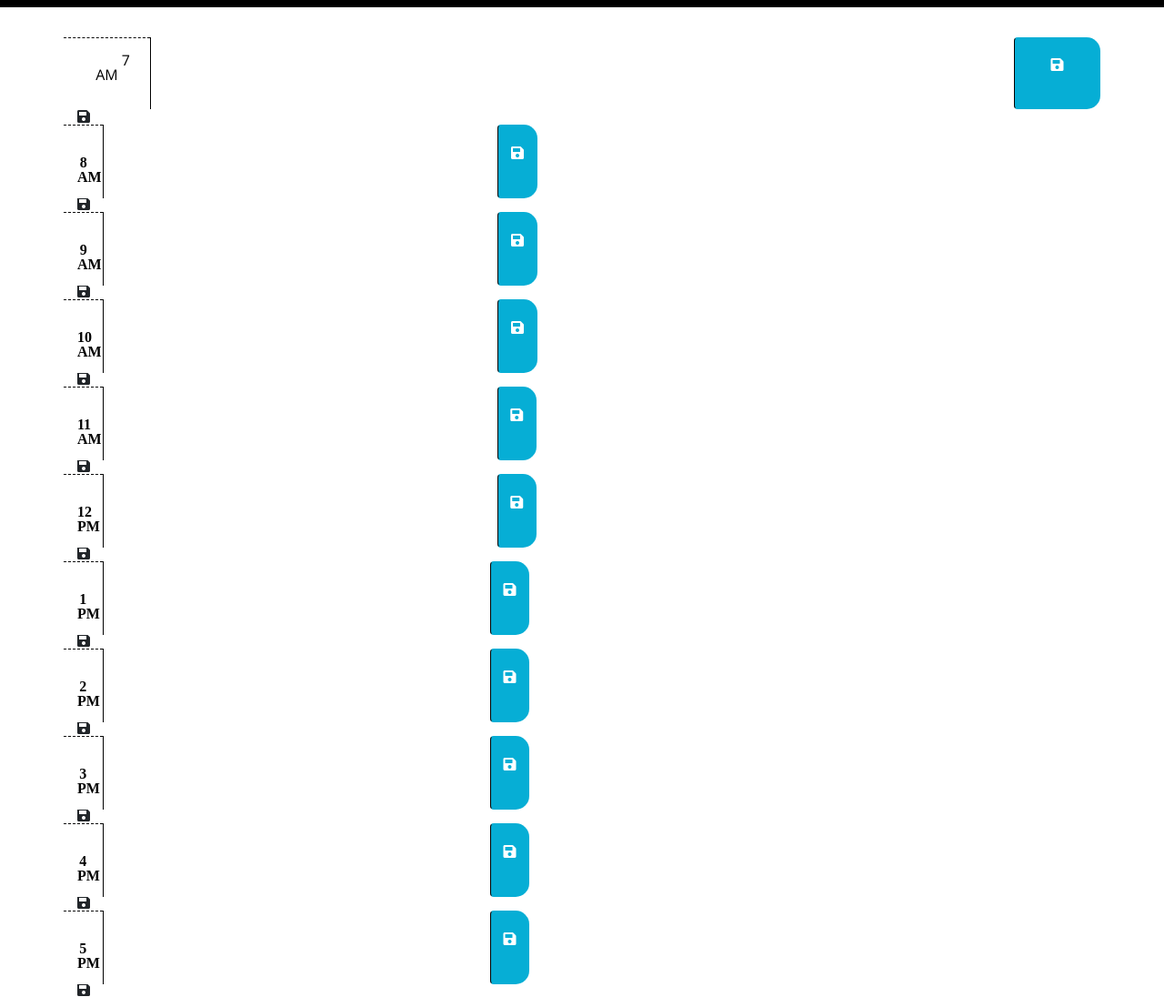
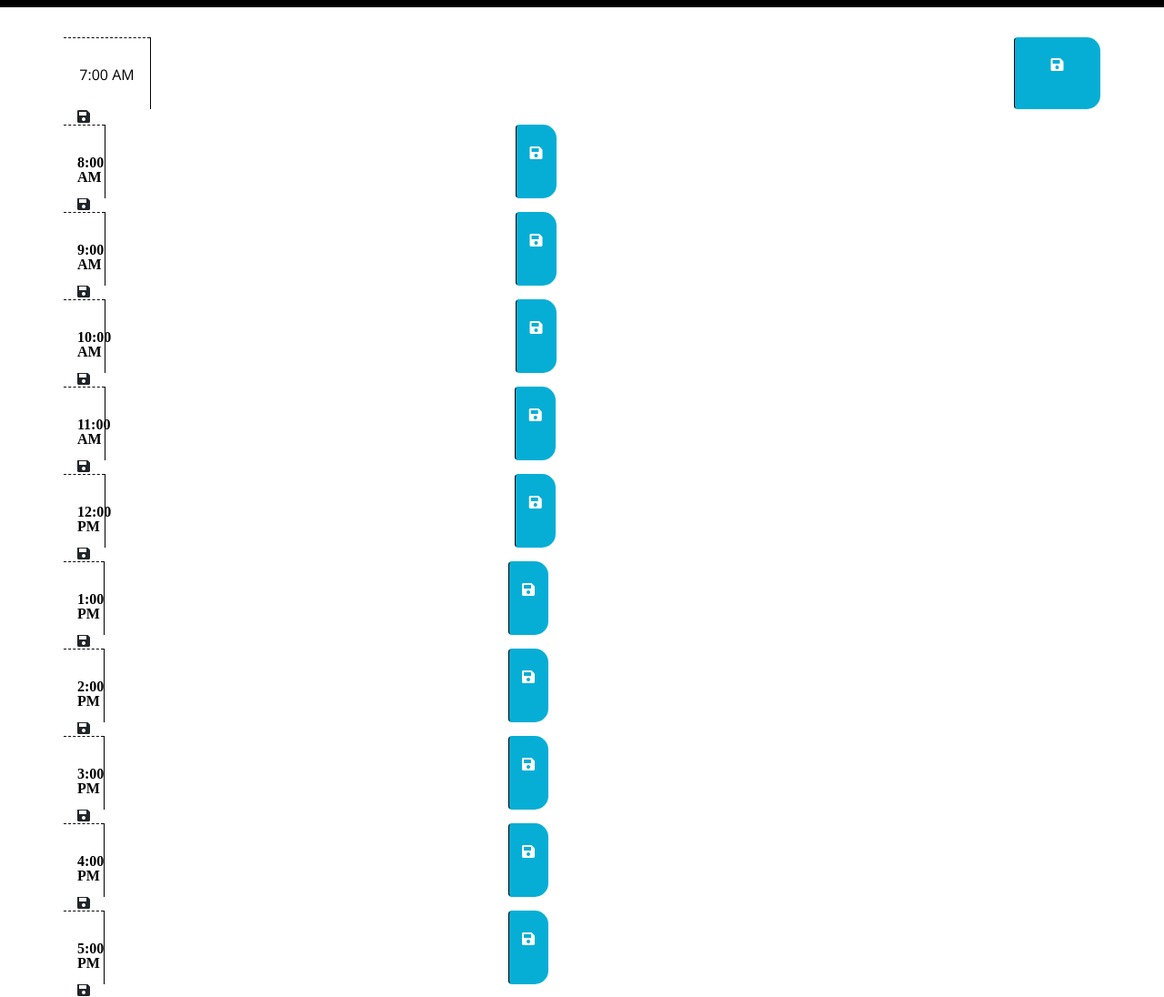
Before and after one commit to JioR95/Work-Day-Scheduler, a plain HTML site: page index.html in a window 1280 px wide. Shown: the part 260-1356 px from the top of the page at 91% size. Drawn offline with nearby package versions, Linux system fonts and the light colour scheme; files that its build step writes are made by us from their sources.

Commit message:
html time update

```diff
--- a/index.html
+++ b/index.html
@@ -33,77 +33,77 @@
 
       <div class="time-block row" id="hour7">
         <div class="hour col-sm-1 col-md-1 col-xl-1">
-          7 AM
+          7:00 AM
         </div>
         <textarea class="description col-sm-10 col-md-10 col-xl-10"></textarea>
         <button class="btn saveBtn col-sm-1 col-md-1 col-xl-1"><i class="fas fa-save "</button>
       </div>
       <div class="time-block row" id="hour8">
         <div class="hour col-sm-1 col-md-1 col-xl-1">
-          8 AM
+          8:00 AM
         </div>
         <textarea class="description col-sm-10 col-md-10 col-xl-10"></textarea>
         <button class="btn saveBtn col-sm-1 col-md-1 col-xl-1"><i class="fas fa-save "</button>
       </div>
       <div class="time-block row" id="hour9">
         <div class="hour col-sm-1 col-md-1 col-xl-1">
-          9 AM
+          9:00 AM
         </div>
         <textarea class="description col-sm-10 col-md-10 col-xl-10"></textarea>
         <button class="btn saveBtn col-sm-1 col-md-1 col-xl-1"><i class="fas fa-save "</button>
       </div>
       <div class="time-block row" id="hour10">
         <div class="hour col-sm-1 col-md-1 col-xl-1">
-          10 AM
+          10:00 AM
         </div>
         <textarea class="description col-sm-10 col-md-10 col-xl-10"></textarea>
         <button class="btn saveBtn col-sm-1 col-md-1 col-xl-1"><i class="fas fa-save "</button>
       </div>
       <div class="time-block row" id="hour11">
         <div class="hour col-sm-1 col-md-1 col-xl-1">
-          11 AM
+          11:00 AM
         </div>
         <textarea class="description col-sm-10 col-md-10 col-xl-10"></textarea>
         <button class="btn saveBtn col-sm-1 col-md-1 col-xl-1"><i class="fas fa-save "</button>
       </div>
       <div class="time-block row" id="hour12">
         <div class="hour col-sm-1 col-md-1 col-xl-1">
-          12 PM
+          12:00 PM
         </div>
         <textarea class="description col-sm-10 col-md-10 col-xl-10"></textarea>
         <button class="btn saveBtn col-sm-1 col-md-1 col-xl-1"><i class="fas fa-save "</button>
       </div>
       <div class="time-block row" id="hour13">
         <div class="hour col-sm-1 col-md-1 col-xl-1">
-          1 PM
+          1:00 PM
         </div>
         <textarea class="description col-sm-10 col-md-10 col-xl-10"></textarea>
         <button class="btn saveBtn col-sm-1 col-md-1 col-xl-1"><i class="fas fa-save "</button>
       </div>
       <div class="time-block row" id="hour14">
         <div class="hour col-sm-1 col-md-1 col-xl-1">
-          2 PM
+          2:00 PM
         </div>
         <textarea class="description col-sm-10 col-md-10 col-xl-10"></textarea>
         <button class="btn saveBtn col-sm-1 col-md-1 col-xl-1"><i class="fas fa-save "</button>
       </div>
       <div class="time-block row" id="hour15">
         <div class="hour col-sm-1 col-md-1 col-xl-1">
-          3 PM
+          3:00 PM
         </div>
         <textarea class="description col-sm-10 col-md-10 col-xl-10"></textarea>
         <button class="btn saveBtn col-sm-1 col-md-1 col-xl-1"><i class="fas fa-save "</button>
       </div>
       <div class="time-block row" id="hour16">
         <div class="hour col-sm-1 col-md-1 col-xl-1">
-          4 PM
+          4:00 PM
         </div>
         <textarea class="description col-sm-10 col-md-10 col-xl-10"></textarea>
         <button class="btn saveBtn col-sm-1 col-md-1 col-xl-1"><i class="fas fa-save "</button>
       </div>
       <div class="time-block row" id="hour17">
         <div class="hour col-sm-1 col-md-1 col-xl-1">
-          5 PM
+          5:00 PM
         </div>
         <textarea class="description col-sm-10 col-md-10 col-xl-10"></textarea>
         <button class="btn saveBtn col-sm-1 col-md-1 col-xl-1"><i class="fas fa-save "</button>
```
